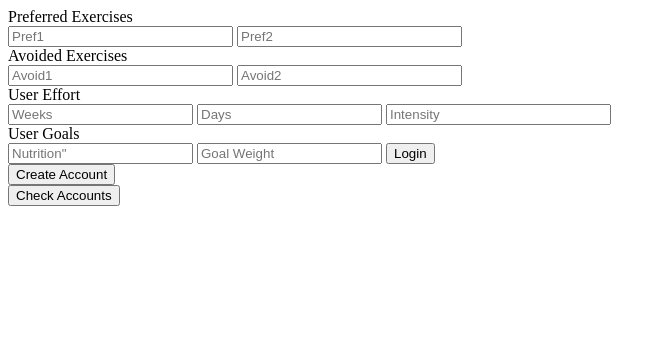
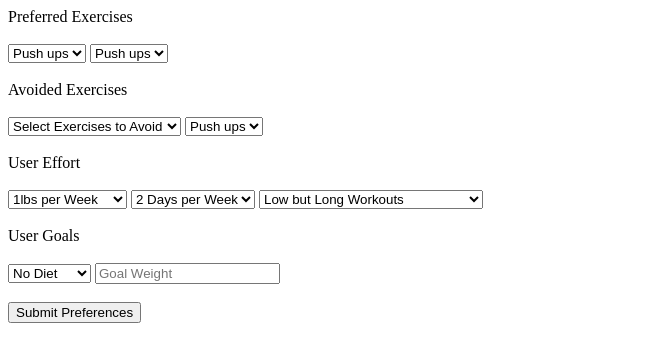
Before and after one commit to michaelzcjia/Lose-It-, a Flask app: page /createWorkout in a window 1280 px wide. Shown: the top 362 px of the page, without its empty margins (0-666 px from the left). Run offline with Flask 2, Linux system fonts and the light colour scheme.

Commit message:
Created Preference Function, Added dropdowns for CreateWorkout

```diff
--- a/app.py
+++ b/app.py
@@ -37,7 +37,7 @@ def view_page():
     curr_user = 'HAHAHA'
     return render_template('ViewWorkout.html',curr_user = curr_user)
 
-"""" Todo list page. Accessible at <server-address>/todo
+""" Todo list page. Accessible at <server-address>/todo
 
 @app.route('/todo')
 def todo_list():
@@ -114,7 +114,7 @@ def addPreferences():
 
     #Call database function to insert the preferences into the database
     if todo_db.addPreferences(db_conn,aId,pref1,pref2,avoid1,avoid2,months,days,intensity,nutrition,goal_weight):
-        return render_template("/viewWorkout.html") #if the user is successful in adding their preferences, it redirects to the view of the workout
+        return redirect("/generateWorkout") #if the user is successful in adding their preferences, it redirects to the view of the workout
     else:
         return render_template("/createWorkout.html", failPreference=True)
 
--- a/static/css/createWorkout.css
+++ b/static/css/createWorkout.css
@@ -1,3 +1,7 @@
-id failure_text {
+#failure_text {
   color:red;
 }
+
+#select_placeholder {
+  color: red;
+}
--- a/static/css/todolist.css
+++ b/static/css/todolist.css
@@ -8,10 +8,10 @@ body {
 	background-color: transparent;
 	border: 0px;
 	border-bottom: 2px solid #ffffff;
-	font-family: "Comic Sans MS";
+	font-family: "Segoe UI";
     color: #ffffff;
     font-size: 14pt;
-    margin: 0px 10px;
+    margin: 10px 10px;
 }
 
 .header {
--- a/templates/createWorkout.html
+++ b/templates/createWorkout.html
@@ -7,40 +7,78 @@
 <body>
     <div class="addPreferences">
 				<form action="/addPreferences">
-					Preferred Exercises<br>
-					<input type="text" name="pref1" placeholder="Pref1" size=25 class="add-textbox">
-                    <input type="text" name="pref2" placeholder="Pref2" size=25 class="add-textbox">
-                    <br>
 
-                    Avoided Exercises<br>
-                    <input type="text" name="avoid1" placeholder="Avoid1" size=25 class="add-textbox">
-                    <input type="text" name="avoid2" placeholder="Avoid2" size=25 class="add-textbox">
-					<br>
+          <!-- Need to discuss the values with Michael-->
+					          Preferred Exercises<br><br>
+					          <select required name="pref1" placeholder="Pref1" class="add-textbox">
+                      <!-- still need to add the rest of the exercise-->
+                      <option value="pushups">Push ups</option>
+                      <option value="situps">Sit ups</option>
+                    </select>
 
-                    User Effort<br>
-                    <input type="number" name="weeks" placeholder="Weeks" size="25" class="add-textbox">
-                    <input type="number" name="days" placeholder="Days" size="25" class="add-textbox">
-                    <input type="text" name="intensity" placeholder="Intensity" size="25" class="add-textbox">
-                    <br>
+                    <select required name="pref2" placeholder="Pref2" class="add-textbox">
+                      <!-- still need to add the rest of the exercise-->
+                      <option value="pushups">Push ups</option>
+                      <option value="situps">Sit ups</option>
+                    </select>
+                    <br><br>
 
-                    User Goals<br>
-                    <input type="number" name="nutrition" placeholder=Nutrition" size="25" class="add-textbox">
+                    Avoided Exercises<br><br>
+
+                    <select name="avoid1" placeholder="Avoid1" class="add-textbox">
+                      <!-- still need to add the rest of the exercise-->
+                      <option selected="selected" default disabled id="select_placeholder"> Select Exercises to Avoid </option>
+                      <option value="pushups">Push ups </option>
+                      <option value="situps">Sit ups </option>
+                    </select>
+
+                    <select name="avoid2" placeholder="Avoid2" class="add-textbox">
+                      <!-- still need to add the rest of the exercise-->
+                      <option value="pushups">Push ups </option>
+                      <option value="situps">Sit ups </option>
+                    </select>
+					          <br><br>
+
+                    User Effort<br><br>
+
+                    <select name="weeks" placeholder="Weeks" class="add-textbox">
+                      <option value=1> 1lbs per Week </option>
+                      <option value=1.5> 1.5lbs per Week </option>
+                      <option value=2> 2lbs per Week </option>
+                    </select>
+
+                    <select name="days" placeholder="Days" class="add-textbox">
+                      <option value=2> 2 Days per Week </option>
+                      <option value=3> 3 Days per Week </option>
+                      <option value=4> 4 Days per Week </option>
+                    </select>
+
+                    <select name="intensity" placeholder="Intensity" class="add-textbox">
+                      <option value="low"> Low but Long Workouts </option>
+                      <option value="moderate"> Moderate, yet Moderate Workouts </option>
+                      <option value="long"> Long, however Short Workouts </option>
+                    </select>
+
+                    <br><br>
+
+                    User Goals<br><br>
+
+                    <select name="nutrition" placeholder="Nutrition" class="add-textbox">
+                      <option value="N"> No Diet </option>
+                      <option value="SD"> Slight Diet </option>
+                      <option value="D"> Diet </option>
+                    </select>
+
                     <input type="number" name="goal_weight" placeholder="Goal Weight" size="25" class="add-textbox">
+                    <br><br>
 
                     {%if failPreference%}
                         <p id="error_text">haha it failed</p>
                     {%endif%}
-                    <input type="submit" class="add-button" value="Login">
+                    <input type="submit" class="add-button" value="Submit Preferences">
 
 				</form>
 
-				<a href="/createAccount">
-					<button class = "add-button" >Create Account</button>
-				</a>
-
-				<form action = "/checkAccounts">
-					<input type="submit" class = "add-button" value = "Check Accounts" >
-				</form>
 			</div>
 </body>
 </html>
--- a/todo_db.py
+++ b/todo_db.py
@@ -1,6 +1,7 @@
 import sqlite3
 from user import User
 from workout import Workout
+from preference import Preference
 
 
 INITIALIZE_DB = """
@@ -99,7 +100,7 @@ def addPreferences(db_conn, aId, p1, p2, a1, a2, weeks, days, intensity, nutriti
 	return True
 
 
-
+# Task Functions below
 
 def get_tasks(db_conn):
 	results = db_conn.execute("SELECT task_id, task, done FROM todo;")
@@ -160,3 +161,19 @@ def get_workout(db_conn, a_id):
 		print("should be ok")
 		workout = Workout(workout_data)
 		return workout
+
+#Pulls preference information from database to return a Preference object
+def get_preference(db_conn, a_id):
+	sqlSelect = "SELECT * from Preference WHERE A_ID = '{}'".format(a_id)
+
+	results = db_conn.execute(sqlSelect)
+	preference_data = results.fetchone()
+	print(preference_data)
+
+	if preference_data == None:
+		print('it really do be like that sometimes')
+		return False
+	else:
+		print("Preferences are litty fams")
+		preference = Preference(preference_data)
+		return preference
```
